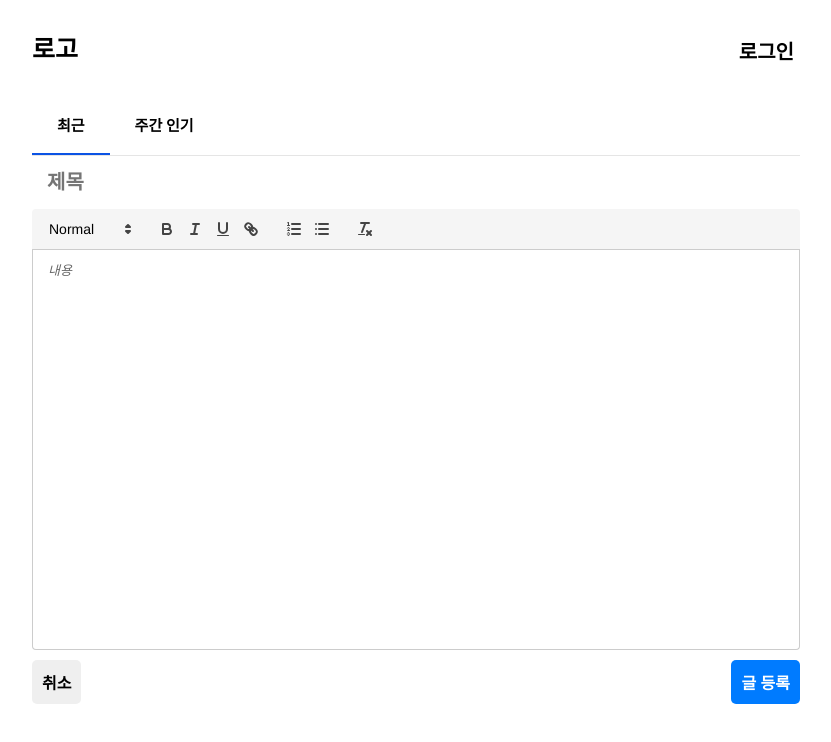
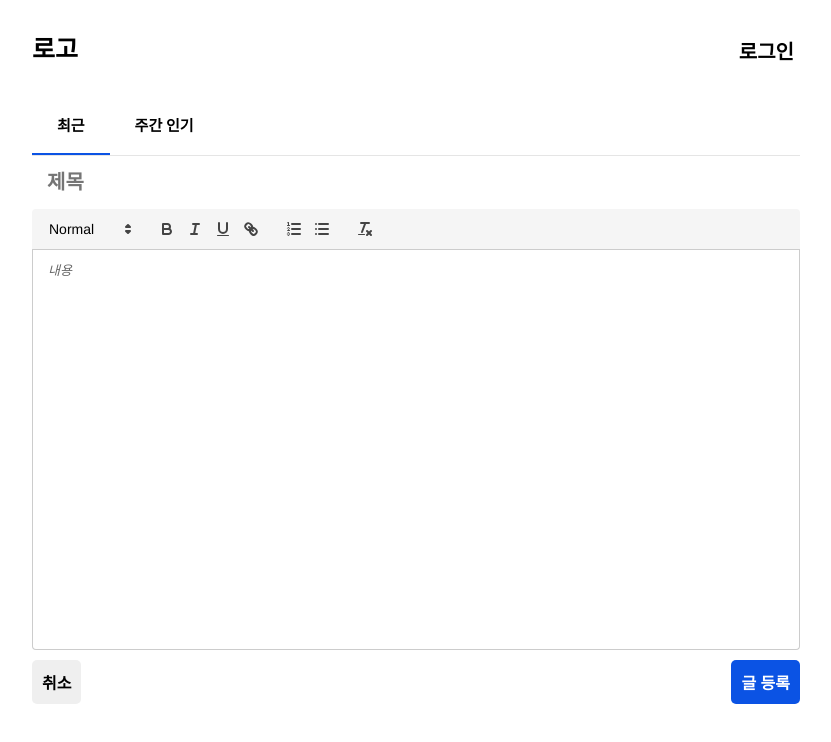
Before and after one commit to jihye1116/web_assignment, a React (Create React App) app: page /write in a window 1280 px wide. Shown: the top 742 px of the page, without its empty margins (224-1055 px from the left). Built offline with nearby package versions, Linux system fonts and the light colour scheme; a web font is replaced by a local one.

Commit message:
버튼 색 변경

```diff
--- a/src/pages/Write.js
+++ b/src/pages/Write.js
@@ -47,7 +47,7 @@ const ButtonContainer = styled.div`
 
 const SubmitButton = styled.button`
   padding: 10px;
-  background-color: #007bff;
+  background-color: #0b53e4;
   color: #fff;
 
   border: none;
```
